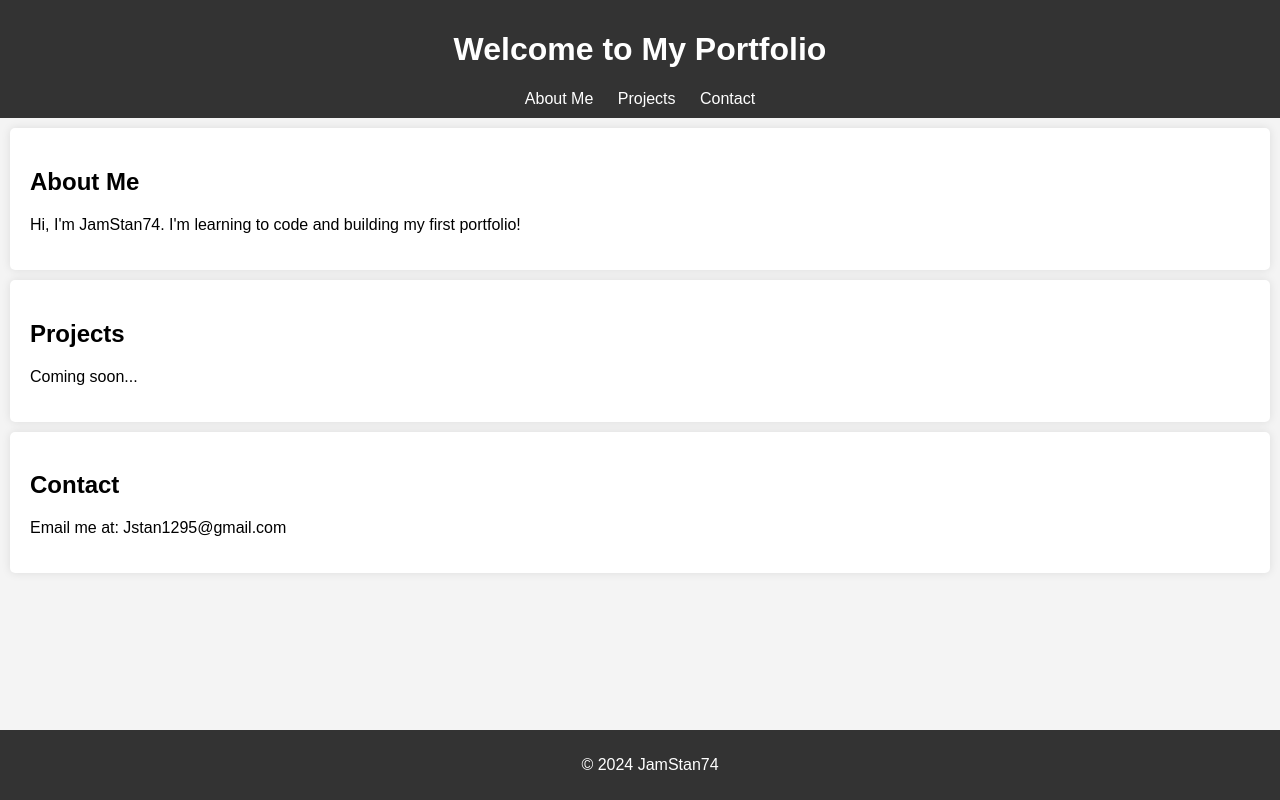
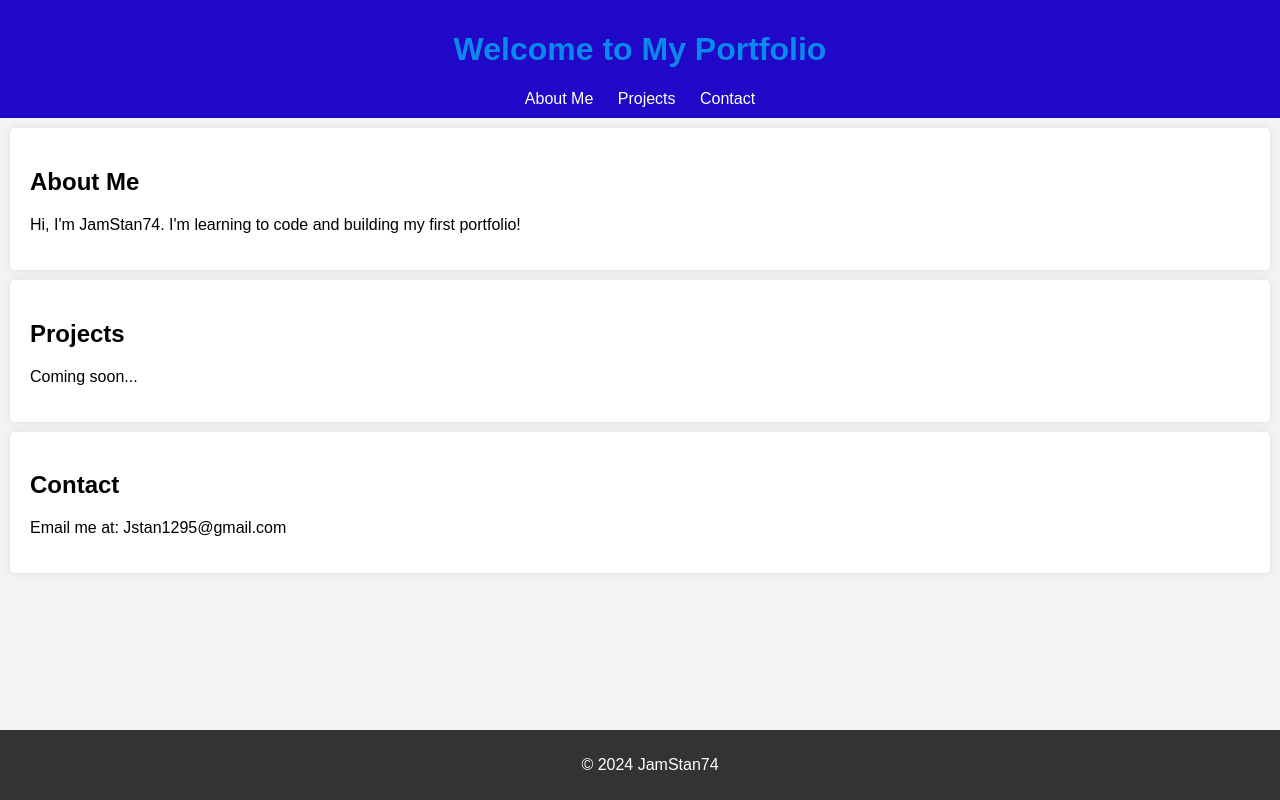
Before and after one commit to JamStan74/Portfolio, a plain HTML site: page index.html in a window 1280 px wide. Drawn offline with Linux system fonts and the light colour scheme.

Commit message:
Updated header colors

```diff
--- a/css/styles.css
+++ b/css/styles.css
@@ -6,8 +6,8 @@ body {
 }
 
 header {
-    background: #333;
-    color: #fff;
+    background: #2107c7;
+    color: #0989eb;
     padding: 10px 20px;
     text-align: center;
 }
```
